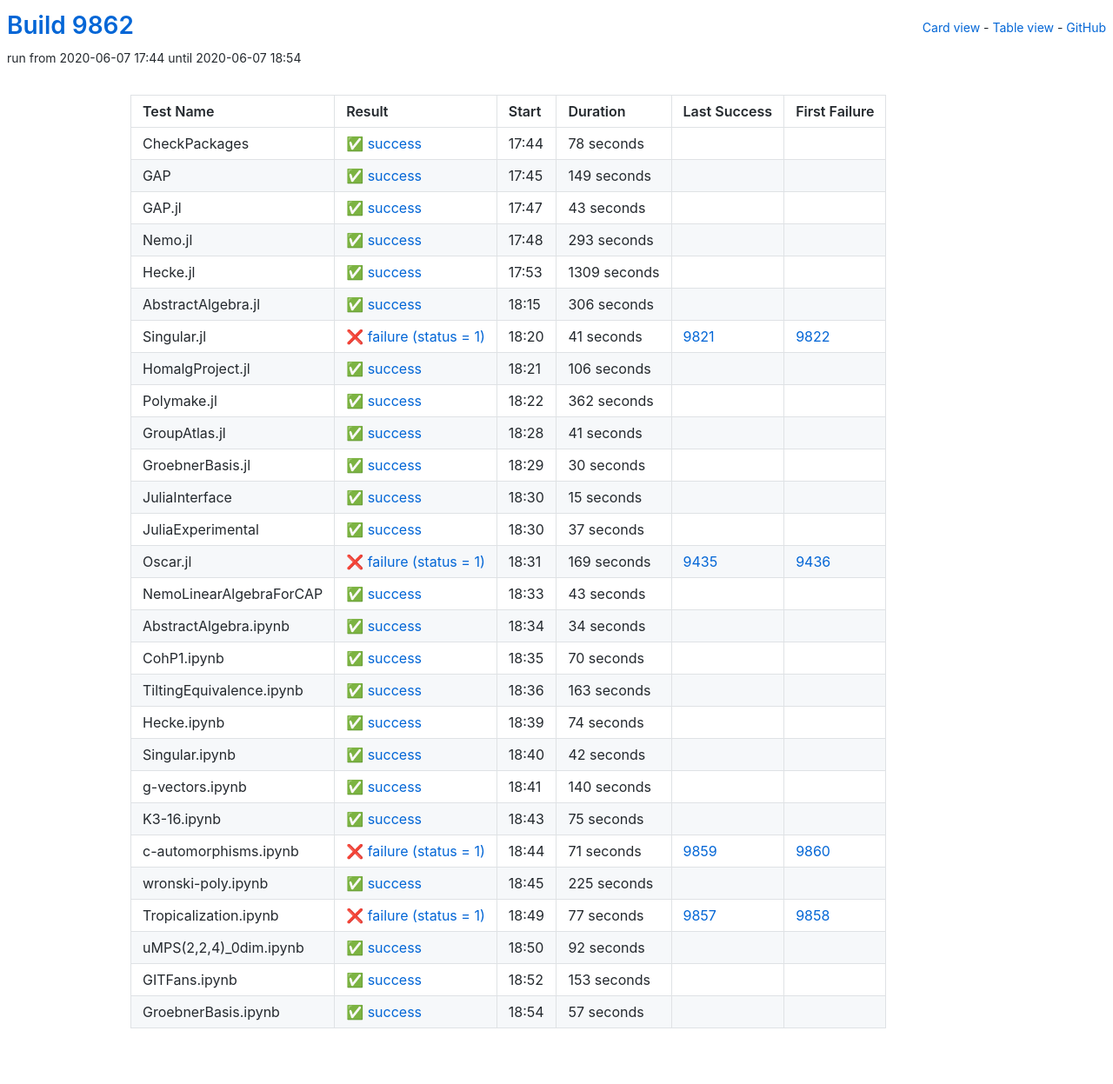
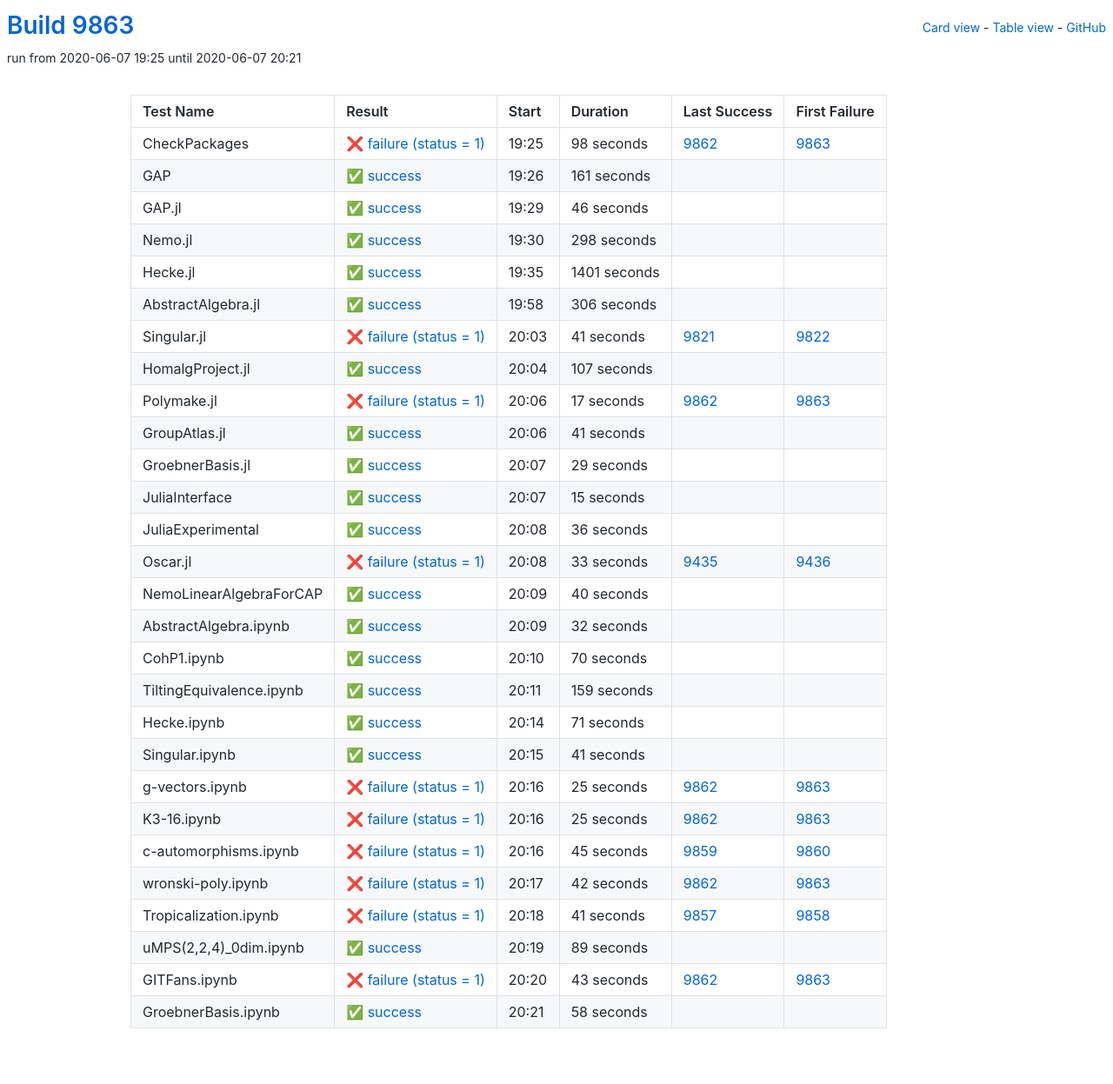
Before and after one commit to oscar-system/oscar-ci-status, a Jekyll site: the page built from table.html, in a window 1280 px wide. Shown: the whole page at 87% size. Built offline with Jekyll 4.4.1, drawn with Linux system fonts in a browser that asks for light colours.

Commit message:
Build 9863

```diff
--- a/_data/ci.yml
+++ b/_data/ci.yml
@@ -1,65 +1,65 @@
-build: 9862
-build_url: https://oscarci.mathematik.uni-kl.de/job/oscar/9862/
+build: 9863
+build_url: https://oscarci.mathematik.uni-kl.de/job/oscar/9863/
 job: oscar
 tests:
-- duration: 78
-  exitcode: 0
-  first_failure: false
-  first_failure_url: null
+- duration: 98
+  exitcode: 1
+  first_failure: 9863
+  first_failure_url: https://oscarci.mathematik.uni-kl.de/job/oscar/9863/
   id: checkpackages
-  last_success: false
-  last_success_url: null
-  log: https://oscarci.mathematik.uni-kl.de/job/oscar/9862/artifact/logs/build-9862/CheckPackages.log
+  last_success: 9862
+  last_success_url: https://oscarci.mathematik.uni-kl.de/job/oscar/9862/
+  log: https://oscarci.mathematik.uni-kl.de/job/oscar/9863/artifact/logs/build-9863/CheckPackages.log
   name: CheckPackages
-  start: 2020-06-07 17:44
-  status: success
-  success: true
-- duration: 149
+  start: 2020-06-07 19:25
+  status: failure
+  success: false
+- duration: 161
   exitcode: 0
   first_failure: false
   first_failure_url: null
   id: gap
   last_success: false
   last_success_url: null
-  log: https://oscarci.mathematik.uni-kl.de/job/oscar/9862/artifact/logs/build-9862/GAP.log
+  log: https://oscarci.mathematik.uni-kl.de/job/oscar/9863/artifact/logs/build-9863/GAP.log
   name: GAP
-  start: 2020-06-07 17:45
+  start: 2020-06-07 19:26
   status: success
   success: true
-- duration: 43
+- duration: 46
   exitcode: 0
   first_failure: false
   first_failure_url: null
   id: gap-jl
   last_success: false
   last_success_url: null
-  log: https://oscarci.mathematik.uni-kl.de/job/oscar/9862/artifact/logs/build-9862/GAP.jl.log
+  log: https://oscarci.mathematik.uni-kl.de/job/oscar/9863/artifact/logs/build-9863/GAP.jl.log
   name: GAP.jl
-  start: 2020-06-07 17:47
+  start: 2020-06-07 19:29
   status: success
   success: true
-- duration: 293
+- duration: 298
   exitcode: 0
   first_failure: false
   first_failure_url: null
   id: nemo-jl
   last_success: false
   last_success_url: null
-  log: https://oscarci.mathematik.uni-kl.de/job/oscar/9862/artifact/logs/build-9862/Nemo.jl.log
+  log: https://oscarci.mathematik.uni-kl.de/job/oscar/9863/artifact/logs/build-9863/Nemo.jl.log
   name: Nemo.jl
-  start: 2020-06-07 17:48
+  start: 2020-06-07 19:30
   status: success
   success: true
-- duration: 1309
+- duration: 1401
   exitcode: 0
   first_failure: false
   first_failure_url: null
   id: hecke-jl
   last_success: false
   last_success_url: null
-  log: https://oscarci.mathematik.uni-kl.de/job/oscar/9862/artifact/logs/build-9862/Hecke.jl.log
+  log: https://oscarci.mathematik.uni-kl.de/job/oscar/9863/artifact/logs/build-9863/Hecke.jl.log
   name: Hecke.jl
-  start: 2020-06-07 17:53
+  start: 2020-06-07 19:35
   status: success
   success: true
 - duration: 306
@@ -69,9 +69,9 @@
   id: abstractalgebra-jl
   last_success: false
   last_success_url: null
-  log: https://oscarci.mathematik.uni-kl.de/job/oscar/9862/artifact/logs/build-9862/AbstractAlgebra.jl.log
+  log: https://oscarci.mathematik.uni-kl.de/job/oscar/9863/artifact/logs/build-9863/AbstractAlgebra.jl.log
   name: AbstractAlgebra.jl
-  start: 2020-06-07 18:15
+  start: 2020-06-07 19:58
   status: success
   success: true
 - duration: 41
@@ -81,35 +81,35 @@
   id: singular-jl
   last_success: 9821
   last_success_url: https://oscarci.mathematik.uni-kl.de/job/oscar/9821/
-  log: https://oscarci.mathematik.uni-kl.de/job/oscar/9862/artifact/logs/build-9862/Singular.jl.log
+  log: https://oscarci.mathematik.uni-kl.de/job/oscar/9863/artifact/logs/build-9863/Singular.jl.log
   name: Singular.jl
-  start: 2020-06-07 18:20
+  start: 2020-06-07 20:03
   status: failure
   success: false
-- duration: 106
+- duration: 107
   exitcode: 0
   first_failure: false
   first_failure_url: null
   id: homalgproject-jl
   last_success: false
   last_success_url: null
-  log: https://oscarci.mathematik.uni-kl.de/job/oscar/9862/artifact/logs/build-9862/HomalgProject.jl.log
+  log: https://oscarci.mathematik.uni-kl.de/job/oscar/9863/artifact/logs/build-9863/HomalgProject.jl.log
   name: HomalgProject.jl
-  start: 2020-06-07 18:21
+  start: 2020-06-07 20:04
   status: success
   success: true
-- duration: 362
-  exitcode: 0
-  first_failure: false
-  first_failure_url: null
+- duration: 17
+  exitcode: 1
+  first_failure: 9863
+  first_failure_url: https://oscarci.mathematik.uni-kl.de/job/oscar/9863/
   id: polymake-jl
-  last_success: false
-  last_success_url: null
-  log: https://oscarci.mathematik.uni-kl.de/job/oscar/9862/artifact/logs/build-9862/Polymake.jl.log
+  last_success: 9862
+  last_success_url: https://oscarci.mathematik.uni-kl.de/job/oscar/9862/
+  log: https://oscarci.mathematik.uni-kl.de/job/oscar/9863/artifact/logs/build-9863/Polymake.jl.log
   name: Polymake.jl
-  start: 2020-06-07 18:22
-  status: success
-  success: true
+  start: 2020-06-07 20:06
+  status: failure
+  success: false
 - duration: 41
   exitcode: 0
   first_failure: false
@@ -117,21 +117,21 @@
   id: groupatlas-jl
   last_success: false
   last_success_url: null
-  log: https://oscarci.mathematik.uni-kl.de/job/oscar/9862/artifact/logs/build-9862/GroupAtlas.jl.log
+  log: https://oscarci.mathematik.uni-kl.de/job/oscar/9863/artifact/logs/build-9863/GroupAtlas.jl.log
   name: GroupAtlas.jl
-  start: 2020-06-07 18:28
+  start: 2020-06-07 20:06
   status: success
   success: true
-- duration: 30
+- duration: 29
   exitcode: 0
   first_failure: false
   first_failure_url: null
   id: groebnerbasis-jl
   last_success: false
   last_success_url: null
-  log: https://oscarci.mathematik.uni-kl.de/job/oscar/9862/artifact/logs/build-9862/GroebnerBasis.jl.log
+  log: https://oscarci.mathematik.uni-kl.de/job/oscar/9863/artifact/logs/build-9863/GroebnerBasis.jl.log
   name: GroebnerBasis.jl
-  start: 2020-06-07 18:29
+  start: 2020-06-07 20:07
   status: success
   success: true
 - duration: 15
@@ -141,57 +141,57 @@
   id: juliainterface
   last_success: false
   last_success_url: null
-  log: https://oscarci.mathematik.uni-kl.de/job/oscar/9862/artifact/logs/build-9862/JuliaInterface.log
+  log: https://oscarci.mathematik.uni-kl.de/job/oscar/9863/artifact/logs/build-9863/JuliaInterface.log
   name: JuliaInterface
-  start: 2020-06-07 18:30
+  start: 2020-06-07 20:07
   status: success
   success: true
-- duration: 37
+- duration: 36
   exitcode: 0
   first_failure: false
   first_failure_url: null
   id: juliaexperimental
   last_success: false
   last_success_url: null
-  log: https://oscarci.mathematik.uni-kl.de/job/oscar/9862/artifact/logs/build-9862/JuliaExperimental.log
+  log: https://oscarci.mathematik.uni-kl.de/job/oscar/9863/artifact/logs/build-9863/JuliaExperimental.log
   name: JuliaExperimental
-  start: 2020-06-07 18:30
+  start: 2020-06-07 20:08
   status: success
   success: true
-- duration: 169
+- duration: 33
   exitcode: 1
   first_failure: 9436
   first_failure_url: https://oscarci.mathematik.uni-kl.de/job/oscar/9436/
   id: oscar-jl
   last_success: 9435
   last_success_url: https://oscarci.mathematik.uni-kl.de/job/oscar/9435/
-  log: https://oscarci.mathematik.uni-kl.de/job/oscar/9862/artifact/logs/build-9862/Oscar.jl.log
+  log: https://oscarci.mathematik.uni-kl.de/job/oscar/9863/artifact/logs/build-9863/Oscar.jl.log
   name: Oscar.jl
-  start: 2020-06-07 18:31
+  start: 2020-06-07 20:08
   status: failure
   success: false
-- duration: 43
+- duration: 40
   exitcode: 0
   first_failure: false
   first_failure_url: null
   id: nemolinearalgebraforcap
   last_success: false
   last_success_url: null
-  log: https://oscarci.mathematik.uni-kl.de/job/oscar/9862/artifact/logs/build-9862/NemoLinearAlgebraForCAP.log
+  log: https://oscarci.mathematik.uni-kl.de/job/oscar/9863/artifact/logs/build-9863/NemoLinearAlgebraForCAP.log
   name: NemoLinearAlgebraForCAP
-  start: 2020-06-07 18:33
+  start: 2020-06-07 20:09
   status: success
   success: true
-- duration: 34
+- duration: 32
   exitcode: 0
   first_failure: false
   first_failure_url: null
   id: abstractalgebra-ipynb
   last_success: false
   last_success_url: null
-  log: https://oscarci.mathematik.uni-kl.de/job/oscar/9862/artifact/logs/build-9862/AbstractAlgebra.ipynb.log
+  log: https://oscarci.mathematik.uni-kl.de/job/oscar/9863/artifact/logs/build-9863/AbstractAlgebra.ipynb.log
   name: AbstractAlgebra.ipynb
-  start: 2020-06-07 18:34
+  start: 2020-06-07 20:09
   status: success
   success: true
 - duration: 70
@@ -201,140 +201,140 @@
   id: cohp1-ipynb
   last_success: false
   last_success_url: null
-  log: https://oscarci.mathematik.uni-kl.de/job/oscar/9862/artifact/logs/build-9862/CohP1.ipynb.log
+  log: https://oscarci.mathematik.uni-kl.de/job/oscar/9863/artifact/logs/build-9863/CohP1.ipynb.log
   name: CohP1.ipynb
-  start: 2020-06-07 18:35
+  start: 2020-06-07 20:10
   status: success
   success: true
-- duration: 163
+- duration: 159
   exitcode: 0
   first_failure: false
   first_failure_url: null
   id: tiltingequivalence-ipynb
   last_success: false
   last_success_url: null
-  log: https://oscarci.mathematik.uni-kl.de/job/oscar/9862/artifact/logs/build-9862/TiltingEquivalence.ipynb.log
+  log: https://oscarci.mathematik.uni-kl.de/job/oscar/9863/artifact/logs/build-9863/TiltingEquivalence.ipynb.log
   name: TiltingEquivalence.ipynb
-  start: 2020-06-07 18:36
+  start: 2020-06-07 20:11
   status: success
   success: true
-- duration: 74
+- duration: 71
   exitcode: 0
   first_failure: false
   first_failure_url: null
   id: hecke-ipynb
   last_success: false
   last_success_url: null
-  log: https://oscarci.mathematik.uni-kl.de/job/oscar/9862/artifact/logs/build-9862/Hecke.ipynb.log
+  log: https://oscarci.mathematik.uni-kl.de/job/oscar/9863/artifact/logs/build-9863/Hecke.ipynb.log
   name: Hecke.ipynb
-  start: 2020-06-07 18:39
+  start: 2020-06-07 20:14
   status: success
   success: true
-- duration: 42
+- duration: 41
   exitcode: 0
   first_failure: false
   first_failure_url: null
   id: singular-ipynb
   last_success: false
   last_success_url: null
-  log: https://oscarci.mathematik.uni-kl.de/job/oscar/9862/artifact/logs/build-9862/Singular.ipynb.log
+  log: https://oscarci.mathematik.uni-kl.de/job/oscar/9863/artifact/logs/build-9863/Singular.ipynb.log
   name: Singular.ipynb
-  start: 2020-06-07 18:40
+  start: 2020-06-07 20:15
   status: success
   success: true
-- duration: 140
-  exitcode: 0
-  first_failure: false
-  first_failure_url: null
+- duration: 25
+  exitcode: 1
+  first_failure: 9863
+  first_failure_url: https://oscarci.mathematik.uni-kl.de/job/oscar/9863/
   id: g-vectors-ipynb
-  last_success: false
-  last_success_url: null
-  log: https://oscarci.mathematik.uni-kl.de/job/oscar/9862/artifact/logs/build-9862/g-vectors.ipynb.log
+  last_success: 9862
+  last_success_url: https://oscarci.mathematik.uni-kl.de/job/oscar/9862/
+  log: https://oscarci.mathematik.uni-kl.de/job/oscar/9863/artifact/logs/build-9863/g-vectors.ipynb.log
   name: g-vectors.ipynb
-  start: 2020-06-07 18:41
-  status: success
-  success: true
-- duration: 75
-  exitcode: 0
-  first_failure: false
-  first_failure_url: null
+  start: 2020-06-07 20:16
+  status: failure
+  success: false
+- duration: 25
+  exitcode: 1
+  first_failure: 9863
+  first_failure_url: https://oscarci.mathematik.uni-kl.de/job/oscar/9863/
   id: k3-16-ipynb
-  last_success: false
-  last_success_url: null
-  log: https://oscarci.mathematik.uni-kl.de/job/oscar/9862/artifact/logs/build-9862/K3-16.ipynb.log
+  last_success: 9862
+  last_success_url: https://oscarci.mathematik.uni-kl.de/job/oscar/9862/
+  log: https://oscarci.mathematik.uni-kl.de/job/oscar/9863/artifact/logs/build-9863/K3-16.ipynb.log
   name: K3-16.ipynb
-  start: 2020-06-07 18:43
-  status: success
-  success: true
-- duration: 71
+  start: 2020-06-07 20:16
+  status: failure
+  success: false
+- duration: 45
   exitcode: 1
   first_failure: 9860
   first_failure_url: https://oscarci.mathematik.uni-kl.de/job/oscar/9860/
   id: c-automorphisms-ipynb
   last_success: 9859
   last_success_url: https://oscarci.mathematik.uni-kl.de/job/oscar/9859/
-  log: https://oscarci.mathematik.uni-kl.de/job/oscar/9862/artifact/logs/build-9862/c-automorphisms.ipynb.log
+  log: https://oscarci.mathematik.uni-kl.de/job/oscar/9863/artifact/logs/build-9863/c-automorphisms.ipynb.log
   name: c-automorphisms.ipynb
-  start: 2020-06-07 18:44
+  start: 2020-06-07 20:16
   status: failure
   success: false
-- duration: 225
-  exitcode: 0
-  first_failure: false
-  first_failure_url: null
+- duration: 42
+  exitcode: 1
+  first_failure: 9863
+  first_failure_url: https://oscarci.mathematik.uni-kl.de/job/oscar/9863/
   id: wronski-poly-ipynb
-  last_success: false
-  last_success_url: null
-  log: https://oscarci.mathematik.uni-kl.de/job/oscar/9862/artifact/logs/build-9862/wronski-poly.ipynb.log
+  last_success: 9862
+  last_success_url: https://oscarci.mathematik.uni-kl.de/job/oscar/9862/
+  log: https://oscarci.mathematik.uni-kl.de/job/oscar/9863/artifact/logs/build-9863/wronski-poly.ipynb.log
   name: wronski-poly.ipynb
-  start: 2020-06-07 18:45
-  status: success
-  success: true
-- duration: 77
+  start: 2020-06-07 20:17
+  status: failure
+  success: false
+- duration: 41
   exitcode: 1
   first_failure: 9858
   first_failure_url: https://oscarci.mathematik.uni-kl.de/job/oscar/9858/
   id: tropicalization-ipynb
   last_success: 9857
   last_success_url: https://oscarci.mathematik.uni-kl.de/job/oscar/9857/
-  log: https://oscarci.mathematik.uni-kl.de/job/oscar/9862/artifact/logs/build-9862/Tropicalization.ipynb.log
+  log: https://oscarci.mathematik.uni-kl.de/job/oscar/9863/artifact/logs/build-9863/Tropicalization.ipynb.log
   name: Tropicalization.ipynb
-  start: 2020-06-07 18:49
+  start: 2020-06-07 20:18
   status: failure
   success: false
-- duration: 92
+- duration: 89
   exitcode: 0
   first_failure: false
   first_failure_url: null
   id: umps-2-2-4-0dim-ipynb
   last_success: false
   last_success_url: null
-  log: https://oscarci.mathematik.uni-kl.de/job/oscar/9862/artifact/logs/build-9862/uMPS-2-2-4-_0dim.ipynb.log
+  log: https://oscarci.mathematik.uni-kl.de/job/oscar/9863/artifact/logs/build-9863/uMPS-2-2-4-_0dim.ipynb.log
   name: uMPS(2,2,4)_0dim.ipynb
-  start: 2020-06-07 18:50
+  start: 2020-06-07 20:19
   status: success
   success: true
-- duration: 153
-  exitcode: 0
-  first_failure: false
-  first_failure_url: null
+- duration: 43
+  exitcode: 1
+  first_failure: 9863
+  first_failure_url: https://oscarci.mathematik.uni-kl.de/job/oscar/9863/
   id: gitfans-ipynb
-  last_success: false
-  last_success_url: null
-  log: https://oscarci.mathematik.uni-kl.de/job/oscar/9862/artifact/logs/build-9862/GITFans.ipynb.log
+  last_success: 9862
+  last_success_url: https://oscarci.mathematik.uni-kl.de/job/oscar/9862/
+  log: https://oscarci.mathematik.uni-kl.de/job/oscar/9863/artifact/logs/build-9863/GITFans.ipynb.log
   name: GITFans.ipynb
-  start: 2020-06-07 18:52
-  status: success
-  success: true
-- duration: 57
+  start: 2020-06-07 20:20
+  status: failure
+  success: false
+- duration: 58
   exitcode: 0
   first_failure: false
   first_failure_url: null
   id: groebnerbasis-ipynb
   last_success: false
   last_success_url: null
-  log: https://oscarci.mathematik.uni-kl.de/job/oscar/9862/artifact/logs/build-9862/GroebnerBasis.ipynb.log
+  log: https://oscarci.mathematik.uni-kl.de/job/oscar/9863/artifact/logs/build-9863/GroebnerBasis.ipynb.log
   name: GroebnerBasis.ipynb
-  start: 2020-06-07 18:54
+  start: 2020-06-07 20:21
   status: success
   success: true
```
Also changed, not shown: README.md.
